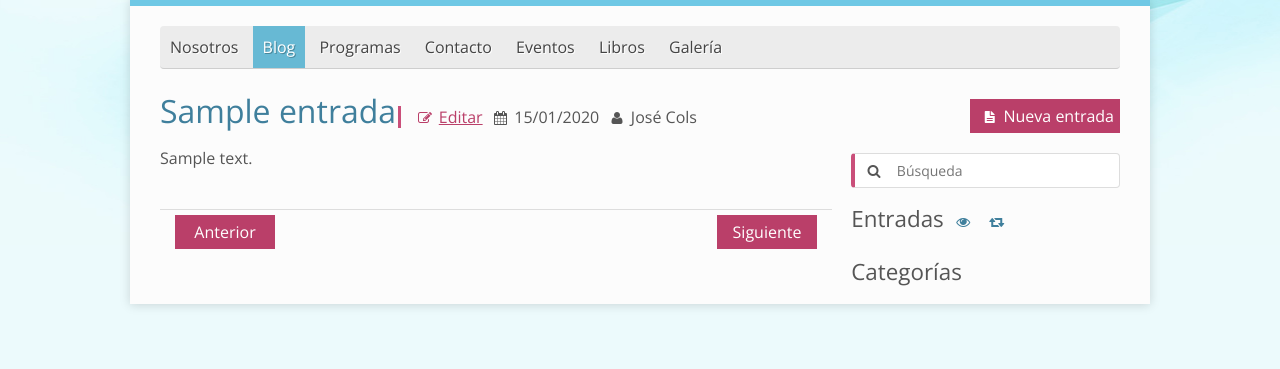
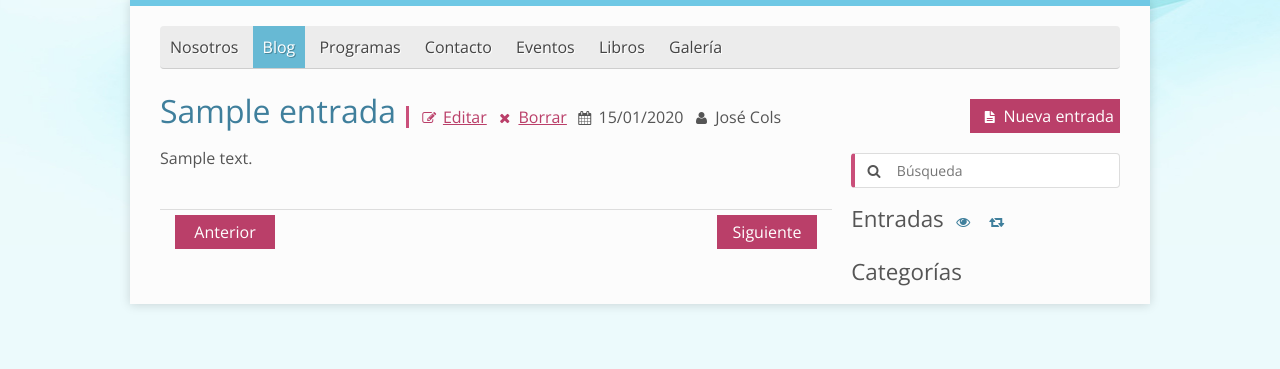
Before and after one commit to josecols/fundahog, a Django app: page / in a window 1280 px wide. Shown: the part 144-513 px from the top of the page. Run offline with Django 3.2, Linux system fonts and the light colour scheme; a user stored in the database is signed in; tables that the repository leaves empty hold one stand-in row (values such as "Sample post"); parts of the project's set-up code (start-up, migrations or seed data) failed here and were passed over; some libraries are stand-ins or nearby versions.

Commit message:
Agregada funcionalidad para borrar entradas

```diff
--- a/blog/views.py
+++ b/blog/views.py
@@ -55,3 +55,13 @@
             entrada.save()
             return HttpResponse(simplejson.dumps("Entrada modificada con éxito"), mimetype='application/javascript')
     raise Http404
+
+@csrf_protect
+def borrar(request):
+    if request.user.is_superuser and request.method == 'POST':
+        entrada_id = request.POST.get('entrada', None)
+        entrada = get_object_or_404(Entrada, pk=entrada_id)
+        entrada.delete()
+        return HttpResponse(simplejson.dumps("Entrada borrada con éxito"), mimetype='application/javascript')
+
+    raise Http404
--- a/fundahog/static/css/iconos.css
+++ b/fundahog/static/css/iconos.css
@@ -64,3 +64,6 @@
 .i-entrada:before {
 	content:"\f15C";
 }
+.i-borrar:before {
+	content:"\f00d";
+}
--- a/fundahog/templates/blog.html
+++ b/fundahog/templates/blog.html
@@ -72,7 +72,17 @@
 					</form>
 					{% endif %}
 					{% for entrada in entradas.all %}
-					<h1 class="titulo"><a href="{% url entrada entrada.slug entrada.pk %}">{{entrada}}</a><small> {% if request.user.is_staff %} <a href="{% url entrada entrada.slug entrada.pk %}"><span class="i-editar"></span>Editar</a> {% endif %} <span class="i-calendario"></span>{{entrada.creado|date:"d/m/Y"}} <span class="i-usuario"></span>José Cols </small></h1>
+					<h1 class="titulo">
+						<a href="{% url entrada entrada.slug entrada.pk %}">{{entrada}}</a>
+						<small>
+							{% if request.user.is_staff %}
+							<a href="{% url entrada entrada.slug entrada.pk %}"><span class="i-editar"></span>Editar</a>
+							<a id="borrar-{{entrada.pk}}" class="borrar" href="javascript:void(0)"><span class="i-borrar"></span>Borrar</a>
+							{% endif %}
+							<span class="i-calendario"></span>{{entrada.creado|date:"d/m/Y"}}
+							<span class="i-usuario"></span>José Cols
+						</small>
+					</h1>
 					{{entrada.contenido|safe|truncatewords_html:50}}
 					<hr>
 					{% endfor %}
@@ -114,6 +124,10 @@
 					guardar();
 				});
 
+				$('.borrar').click(function() {
+					borrar(this);
+				});
+
 				function guardar() {
 					var titulo = $('input[name="titulo"]').val();
 					var contenido = html.getData();
@@ -134,6 +148,24 @@
 					});
 				}
 
+				function borrar(boton) {
+					var pk = $(boton).attr('id').match(/[0-9]+/);
+					var respuesta = confirm("¿Está seguro que deasea eliminar la entrada?");
+
+					if (respuesta  == true) {
+		    			var request = $.ajax({
+							async : true,
+							type : "POST",
+							url : "{% url borrar_entrada %}",
+							data : 'entrada=' + pk
+							+ '&csrfmiddlewaretoken=' + '{{csrf_token}}',
+							dataType : "text"
+						});
+						request.done(function(msg) {
+							location.reload();
+						});
+					}
+				}
 			};
 
 		</script>
--- a/fundahog/urls.py
+++ b/fundahog/urls.py
@@ -16,4 +16,5 @@
     url(r'^entrada/(?P<slug>[-\w\d]+)-(?P<entrada_id>\d+)/$', 'blog.views.entrada' , name='entrada'),
     url(r'^entrada/modificar/$', 'blog.views.modificar' , name='modificar_entrada'),
     url(r'^entrada/agregar/$', 'blog.views.agregar' , name='agregar_entrada'),
+    url(r'^entrada/borrar/$', 'blog.views.borrar' , name='borrar_entrada'),
 )
```
Also changed, not shown: 2 other files.
